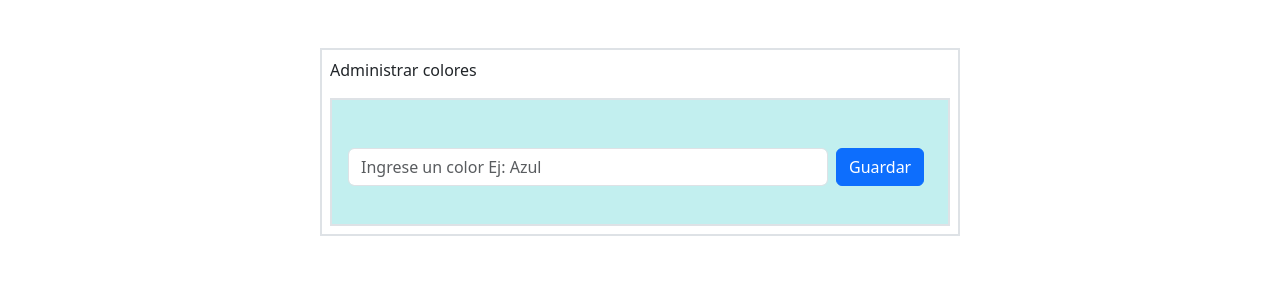
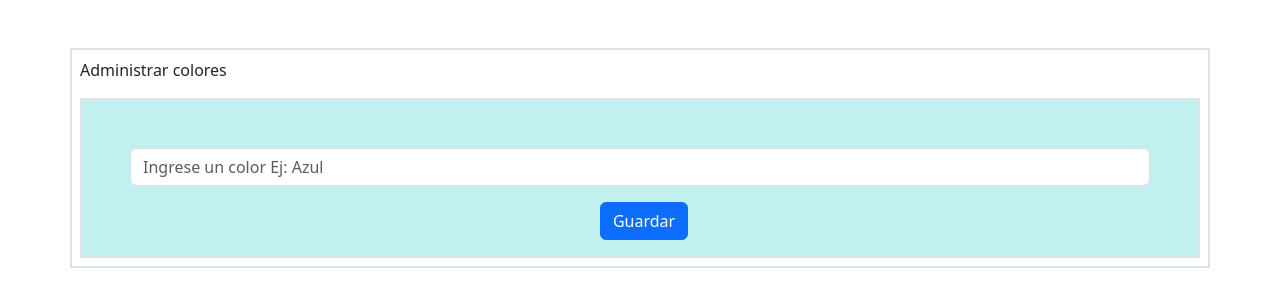
Before and after one commit to sheyla23a/PaletaDeColores, a React (Vite) app: page / in a window 1280 px wide. Shown: the top 306 px of the page. Built offline with nearby package versions, Linux system fonts and the light colour scheme.

Commit message:
modifique la estructura del formulario

```diff
--- a/src/App.css
+++ b/src/App.css
@@ -1,10 +1,4 @@
 .formularioColor{
-    height: 8em;
+    height: 10em;
     background-color: rgb(194, 239, 239);
 }
-
-
-.FormColor{
- width: 30rem;
- margin-left:1em;
-}
--- a/src/App.jsx
+++ b/src/App.jsx
@@ -6,7 +6,7 @@ import "./App.css";
 function App() {
   return (
     <>
-      <Container className="mt-5 p-2 border border-2 w-50">
+      <Container className="mt-5 p-2 border border-2">
         <p>Administrar colores</p>
         <section>
           <FormularioColores></FormularioColores>
--- a/src/components/FormularioColores.jsx
+++ b/src/components/FormularioColores.jsx
@@ -4,13 +4,16 @@ import Form from "react-bootstrap/Form";
 const FormularioColores = () => {
   return (
     <section className="formularioColor border border-2">
-      <Form className="mt-5 d-flex justify-center">
+      <Form className="mt-5 mx-5">
         <Form.Group controlId="formBasicEmail">
-          <Form.Control type="text" className="FormColor" placeholder="Ingrese un color Ej: Azul" />
+          <Form.Control type="text" className="FormColor"  minLength={4}
+            maxLength={10} placeholder="Ingrese un color Ej: Azul" />
         </Form.Group>
-        <Button className="ms-2 " variant="primary" type="submit">
+        <div className="d-flex justify-content-center mt-">
+        <Button className="ms-2 mt-3" variant="primary" type="submit">
           Guardar
         </Button>
+        </div>
       </Form>
   </section>
   );
```
